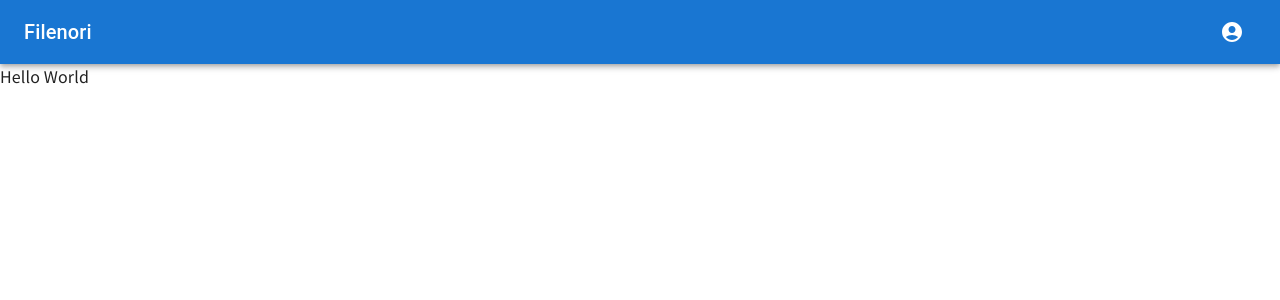
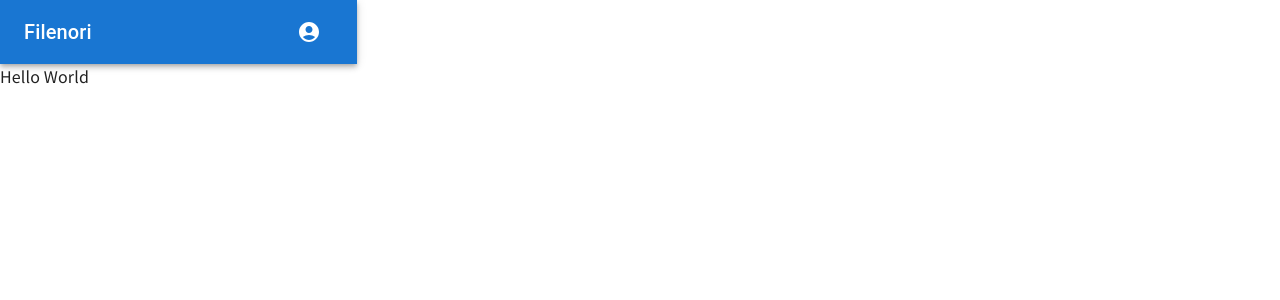
Before and after one commit to codestates/BTA1stProject-04, a React (Create React App) app: page / in a window 1280 px wide. Shown: the top 300 px of the page. Built offline with nearby package versions, Linux system fonts and the light colour scheme.

Commit message:
style: body 사이즈 고정

```diff
--- a/src/App.css
+++ /dev/null
@@ -1,3 +0,0 @@
-* {
-  font-family: 'Noto Sans KR', sans-serif;
-}
--- a/src/App.tsx
+++ b/src/App.tsx
@@ -1,6 +1,5 @@
 import { CssBaseline } from '@mui/material';
 import { createHashRouter, RouterProvider } from 'react-router-dom';
-import './App.css';
 import Home from './pages/Home';
 import Intro from './pages/Intro';
 
--- a/src/index.css
+++ b/src/index.css
@@ -1,3 +1,7 @@
+* {
+  font-family: 'Noto Sans KR', sans-serif;
+}
+
 body {
   margin: 0;
   font-family: -apple-system, BlinkMacSystemFont, 'Segoe UI', 'Roboto', 'Oxygen',
@@ -5,6 +9,9 @@ body {
     sans-serif;
   -webkit-font-smoothing: antialiased;
   -moz-osx-font-smoothing: grayscale;
+
+  width: 357px;
+  height: 600px;
 }
 
 code {
```
